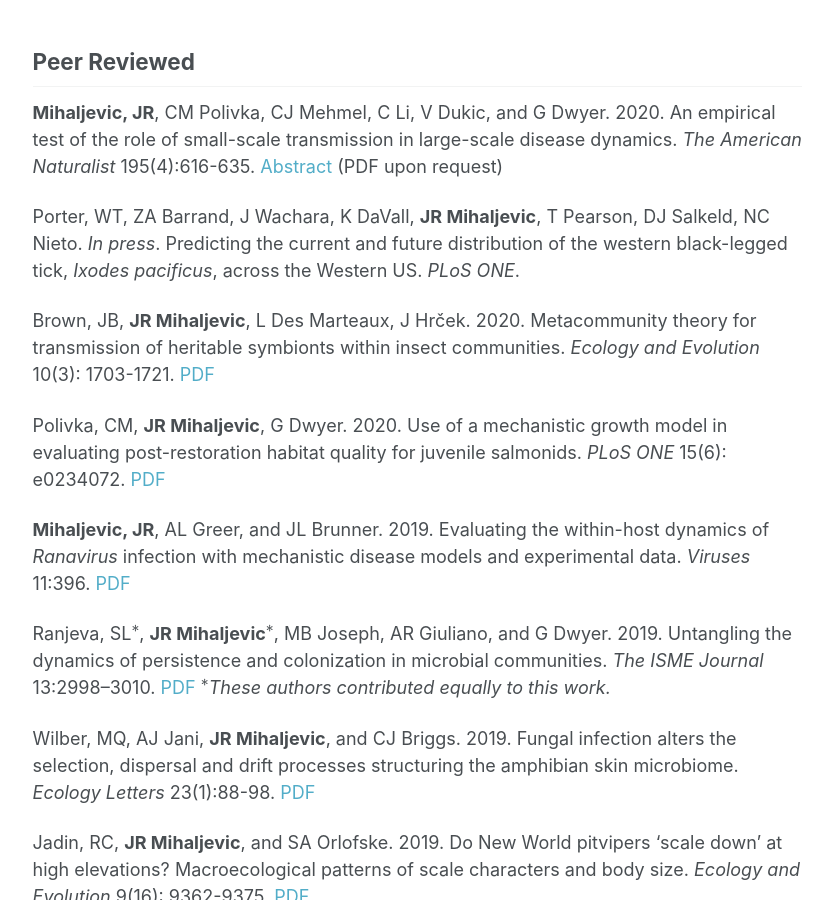
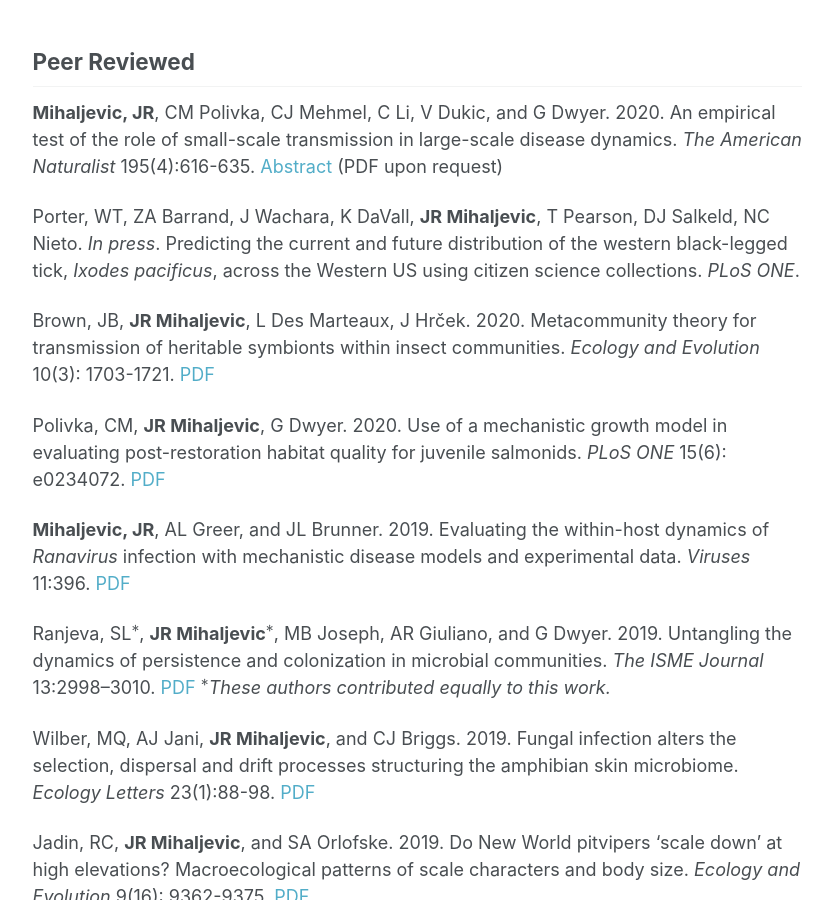
Before and after one commit to jrmihalj/jrmihalj.github.io, a Jekyll site: the page built from _pages/pubs.md, in a window 1280 px wide and 900 px high, scrolled down 1075 px. Shown: the whole window, without its empty margins (249-1081 px from the left). Built offline with Jekyll 4.4.1, drawn with Linux system fonts in a browser that asks for light colours; formulas are drawn with MathJax 3; our own code applies the rules of GitHub Pages for plain Markdown files.

Commit message:
update Porter et al. title

```diff
--- a/_pages/pubs.md
+++ b/_pages/pubs.md
@@ -12,7 +12,7 @@
 
 **Mihaljevic, JR**, CM Polivka, CJ Mehmel, C Li, V Dukic, and G Dwyer. 2020. An empirical test of the role of small-scale transmission in large-scale disease dynamics. *The American Naturalist* 195(4):616-635. [Abstract](https://www.journals.uchicago.edu/doi/abs/10.1086/707457?journalCode=an){:target="_blank"} (PDF upon request)
 
-Porter, WT, ZA Barrand, J Wachara, K DaVall, **JR Mihaljevic**, T Pearson, DJ Salkeld, NC Nieto. *In press*. Predicting the current and future distribution of the western black-legged tick, *Ixodes pacificus*, across the Western US. *PLoS ONE*.
+Porter, WT, ZA Barrand, J Wachara, K DaVall, **JR Mihaljevic**, T Pearson, DJ Salkeld, NC Nieto. *In press*. Predicting the current and future distribution of the western black-legged tick, *Ixodes pacificus*, across the Western US using citizen science collections. *PLoS ONE*.
 
 Brown, JB, **JR Mihaljevic**, L Des Marteaux, J Hrček. 2020. Metacommunity theory for transmission of heritable symbionts within insect communities. *Ecology and Evolution* 10(3): 1703-1721. [PDF](https://onlinelibrary.wiley.com/doi/epdf/10.1002/ece3.5754){:target="_blank"}
 
```
